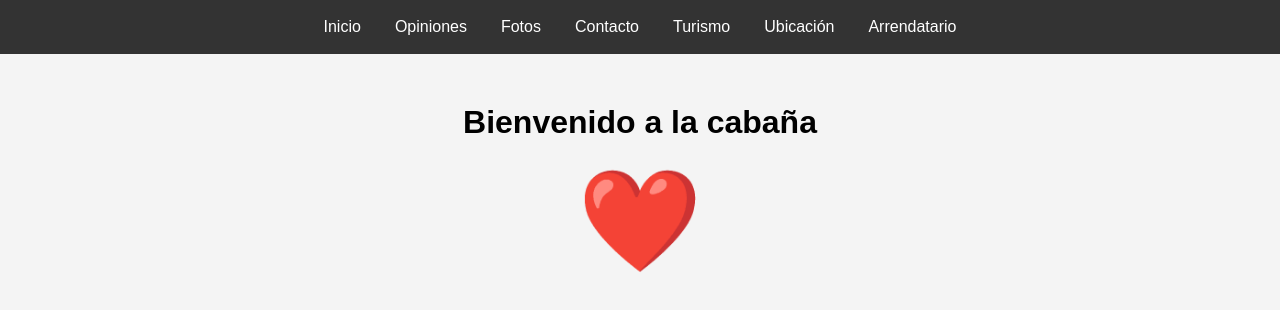
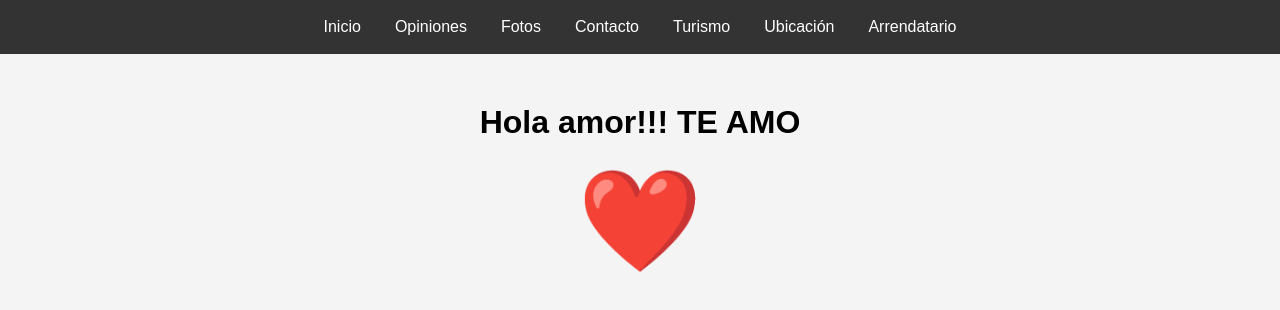
Before and after one commit to koockie/mar_cielo, a React (Create React App) app: page / in a window 1280 px wide. Shown: the top 310 px of the page. Built offline with nearby package versions, Linux system fonts and the light colour scheme.

Commit message:
prueba de cambbio de texto

```diff
--- a/src/pages/Home.js
+++ b/src/pages/Home.js
@@ -3,7 +3,7 @@ import React from 'react';
 export default function Home() {
   return (
     <div style={{ textAlign: 'center', marginTop: '50px' }}>
-      <h1>Bienvenido a la cabaña</h1>
+      <h1>Hola amor!!! TE AMO</h1>
       <span style={{ fontSize: '100px' }}>❤️</span>
     </div>
   );
```
